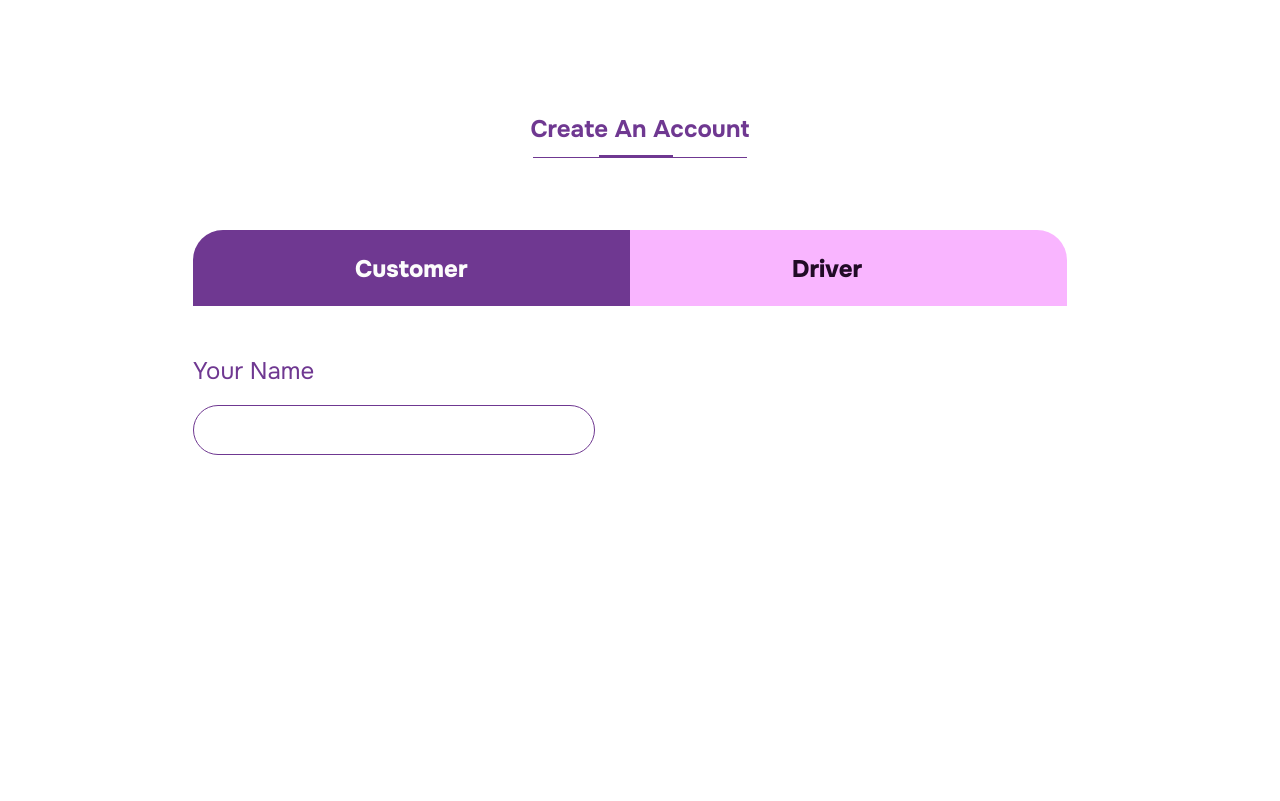
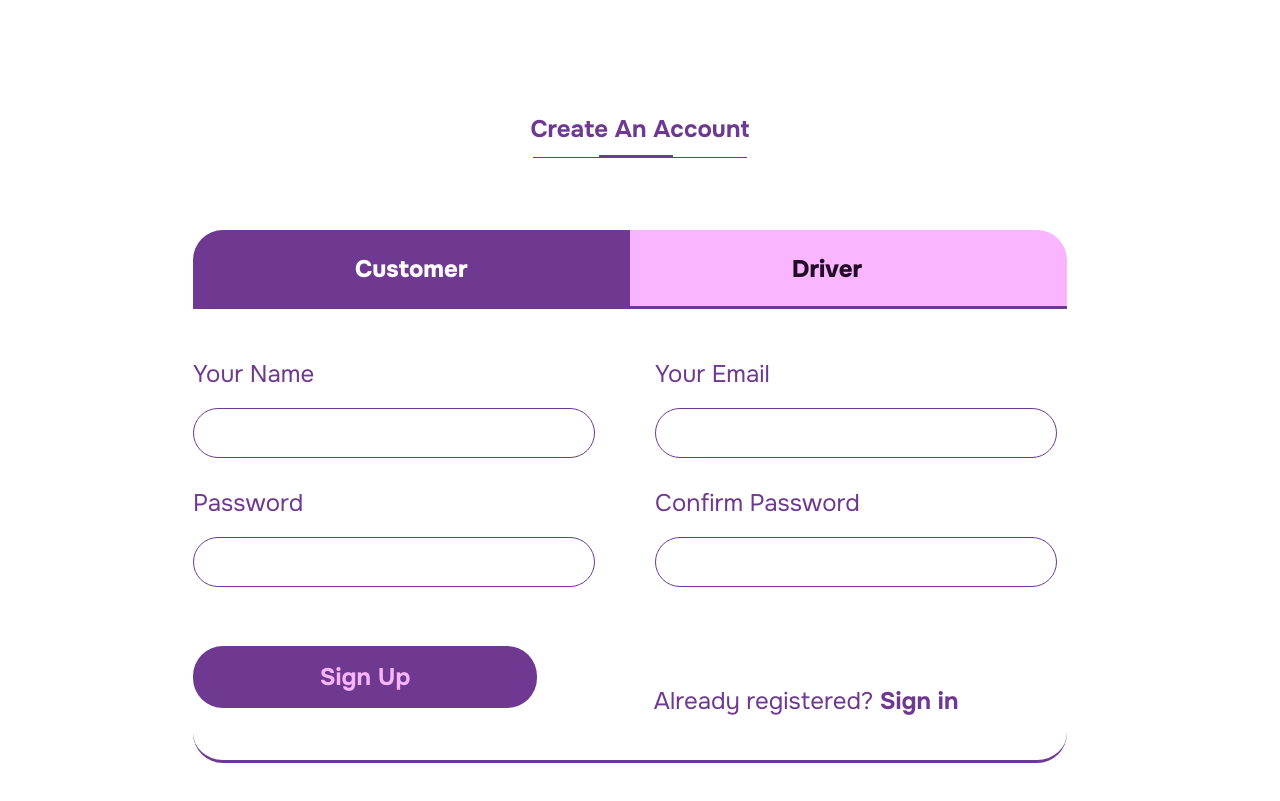
Before and after one commit to webfalaInitiative/Group7, a website: page sign-in.html in a window 1280 px wide. Shown: the part 127-928 px from the top of the page. Drawn offline with nearby package versions, Linux system fonts and the light colour scheme.

Commit message:
progress

```diff
--- a/sign-in.html
+++ b/sign-in.html
@@ -23,25 +23,44 @@
             <h1 class="w-[13.7rem] h-[1.9rem] m-auto font-[700] text-[1.5rem] text-[#6F3891] mb-[0.875rem]">Create An Account</h1>
             <img src="Assets/Images/underline.svg" alt="underline" class="m-auto">
         </section>
-        <section class="flex w-[55.87rem] h-[32.5rem] m-auto">
-            <article class="w-[27.3rem] h-[4.75rem] text-[1.5rem]">
-                <div class=" w-[27.3rem] h-[4.75rem] bg-[#6F3891] rounded-tl-[1.875rem]">
-                    <h2 class=" w-[7.06rem] h-[1.9rem] m-auto pt-[1.3rem] font-[800]  text-[#FCFCFC]">Customer</h2>
+        <section class="flex w-[55.87rem] h-[32.5rem] m-auto ">
+            <article class="w-[54.625rem] h-[4.75rem] text-[1.5rem]">
+                <div class="flex">
+                    <div class=" w-[27.3rem] h-[4.75rem] bg-[#6F3891] rounded-tl-[1.875rem]">
+                        <h2 class=" w-[7.06rem] h-[1.9rem] m-auto pt-[1.3rem] font-[800]  text-[#FCFCFC]">Customer</h2>
+                    </div>
+                    <div class="bg-[#F9B5FF] w-[27.3rem] h-[4.75rem] rounded-tr-[1.875rem]">
+                        <h2 class=" w-[7.06rem] h-[1.9rem] m-auto pt-[1.3rem] font-[800] text-[1.5rem] text-[#210B26]">Driver</h2>
+                    </div>
                 </div>
-                <div class="pt-[2.9rem]">
-                  <form action="">
-                    <label for="name" class="flex flex-col font-[400] text-[#6F3891] ">
-                        Your Name
-                        <input type="text" id="name" class=" w-[25.125rem] h-[3.125rem] border-[0.0625rem] border-solid border-[#6F3891] rounded-[1.875rem] mt-[1rem]" >
-                    </label>
+                <div class="py-[2.9rem] flex rounded-b-[1.875rem] border-y-[0.1875rem]  border-solid border-[#6F3891]">
+                  <form action="" class="flex flex-row flex-wrap w-[55.875rem]">
+                        <label for="name" class="flex flex-col font-[400] text-[#6F3891] mb-[1.7rem] pr-[3.75rem]">
+                            Your Name
+                            <input type="text" id="name" class=" w-[25.125rem] h-[3.125rem] border-[0.0625rem] border-solid border-[#6F3891] rounded-[1.875rem] mt-[1rem]" >
+                        </label>
+                        <label for="name" class="flex flex-col font-[400] text-[#6F3891] mb-[1.7rem]">
+                            Your Email
+                            <input type="email" id="name" class=" w-[25.125rem] h-[3.125rem] border-[0.0625rem] border-solid border-[#6F3891] rounded-[1.875rem] mt-[1rem]" >
+                        </label>
+                        <label for="name" class="flex flex-col font-[400] text-[#6F3891] mb-[3.69rem] pr-[3.75rem]">
+                            Password
+                            <input type="password" id="name" class=" w-[25.125rem] h-[3.125rem] border-[0.0625rem] border-solid border-[#6F3891] rounded-[1.875rem] mt-[1rem]" >
+                        </label>
+                        <label for="name" class="flex flex-col font-[400] text-[#6F3891] mb-[1.7rem]">
+                            Confirm Password
+                            <input type="text" id="name" class=" w-[25.125rem] h-[3.125rem] border-[0.0625rem] border-solid border-[#6F3891] rounded-[1.875rem] mt-[1rem]" >
+                        </label>
+                        <button class="w-[21.5rem] h-[3.9rem] rounded-[1.875rem] bg-[#6F3891] text-[#F9B5FF] font-[700] text-[1.5rem] mr-[7.3rem]">Sign Up</button>
+                        <p class="w-[19.06rem] h-[1.94rem] text-[#6F3891] text-[1.5rem] font-[400] mt-[2.3rem] ">Already registered? <a href="#" class="font-[700]">Sign in</a></p>
                   </form>
                 </div>
             </article>
-            <article>
+            <!-- <article>
                 <div class="bg-[#F9B5FF] w-[27.3rem] h-[4.75rem] rounded-tr-[1.875rem]">
                     <h2 class=" w-[7.06rem] h-[1.9rem] m-auto pt-[1.3rem] font-[800] text-[1.5rem] text-[#210B26]">Driver</h2>
                 </div>
-            </article>
+            </article> -->
         </section>
    </main>
 </body>
```
